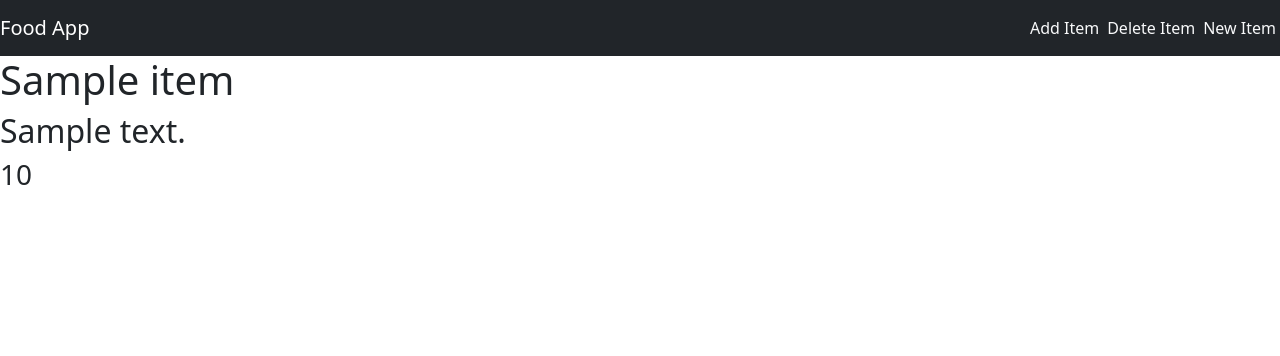
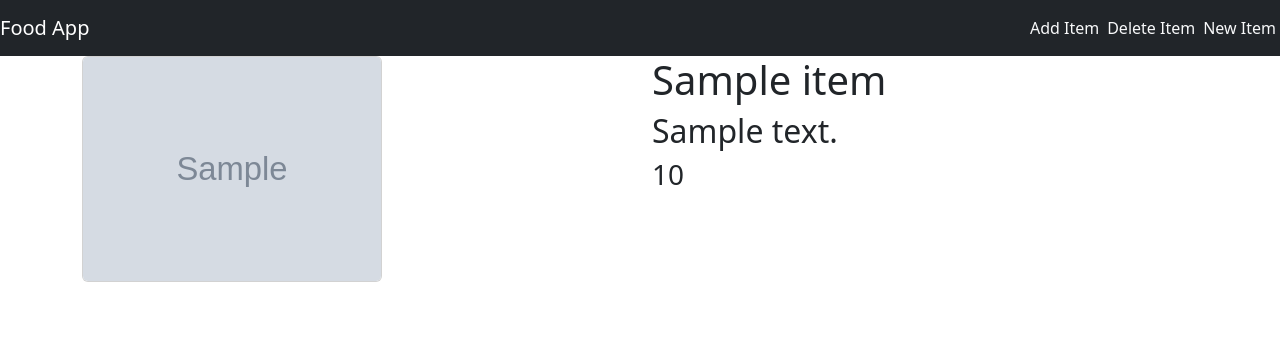
Before and after one commit to Emmanueldlf/food_menu, a Django app: template food/templates/food/detail.html in a window 1280 px wide. Shown: the top 356 px of the page. Run offline with Django 3.2, Linux system fonts and the light colour scheme; the template is opened without the code that fills it: most values are stand-ins (such as "Sample title", 1, 10 or a date in 2020); grey boxes marked "Sample" are stand-in pictures.

Commit message:
added images to the detail view

```diff
--- a/food/templates/food/detail.html
+++ b/food/templates/food/detail.html
@@ -2,8 +2,17 @@
 
 {% block body %}
 
-<h1>{{ item.item_name }}</h1>
-<h2>{{ item.item_desc }}</h2>
-<h3>{{ item.item_price }}</h3>
+<div class="container">
+  <div class="row">
+    <div class="col-md-6">
+      <img src="{{ item.item_image }}" class="card" height="250px" width="300px"></img>
+    </div>
+    <div class="col-md-6">
+      <h1>{{ item.item_name }}</h1>
+      <h2>{{ item.item_desc }}</h2>
+      <h3>{{ item.item_price }}</h3>
+    </div>
+  </div>
+</div>
 
 {% endblock %}
```
